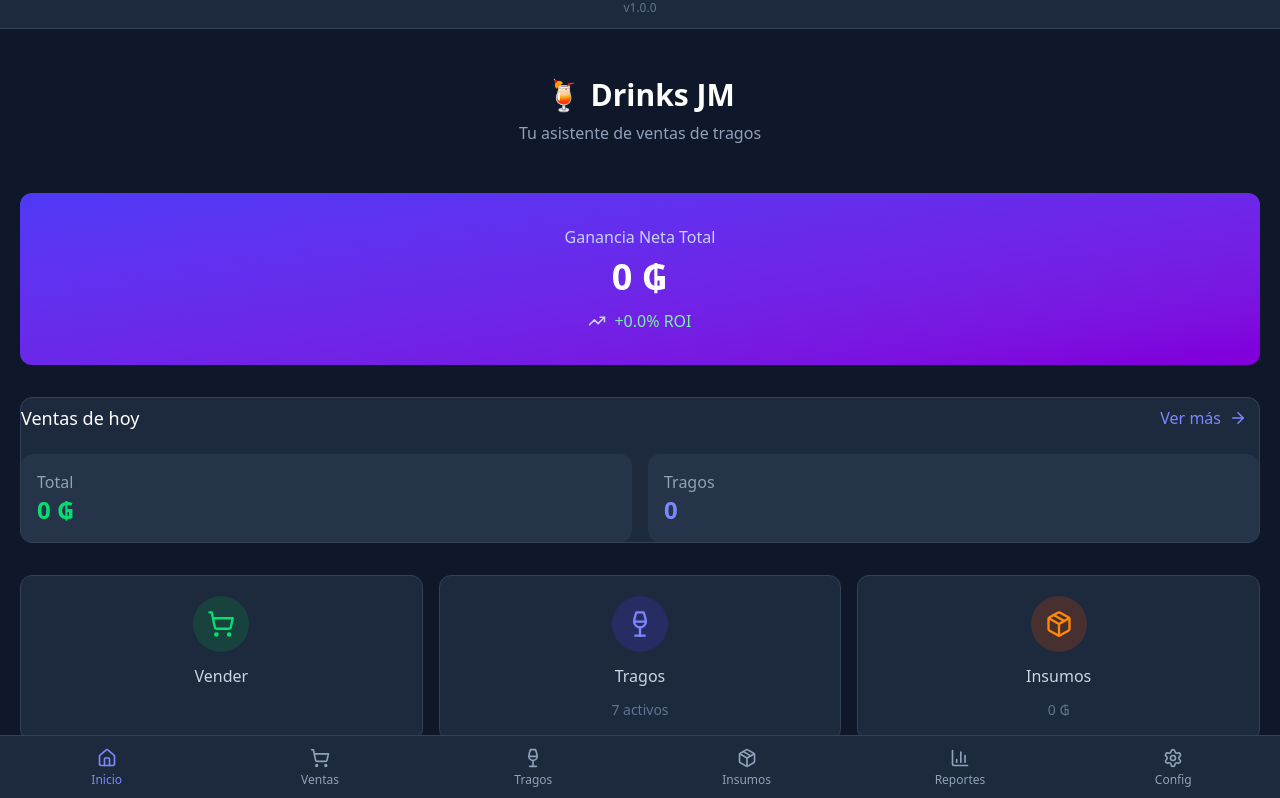
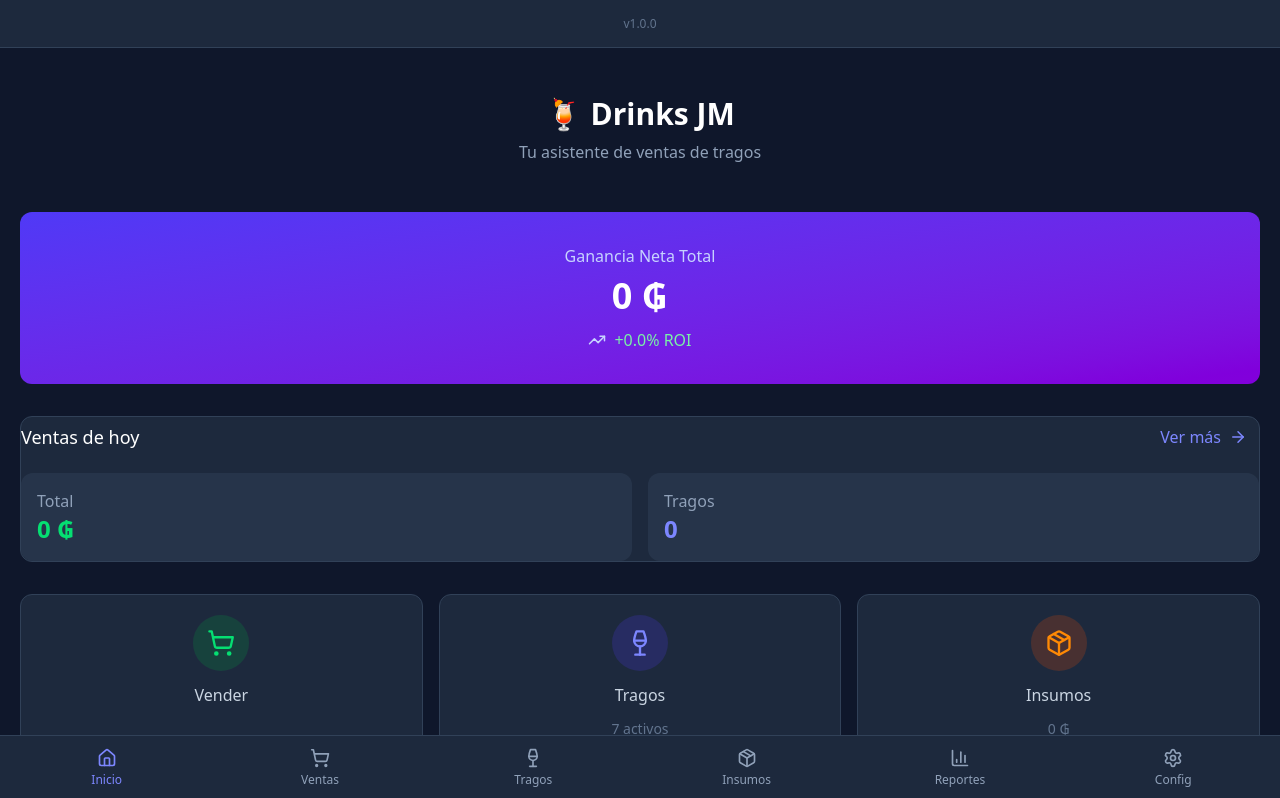
Before and after one commit to ArielAyala/drinks-manager-react, a React (Vite) app: page / in a window 1280 px wide. Shown: the top 798 px of the page. Built offline with nearby package versions, Linux system fonts and the light colour scheme.

Commit message:
Refactor header layout in Layout component for improved styling

```diff
--- a/src/components/Layout.tsx
+++ b/src/components/Layout.tsx
@@ -13,10 +13,8 @@ export function Layout({ children, activeTab, onTabChange, }: LayoutProps) {
   return (
     <div className="min-h-screen bg-slate-900 text-white flex flex-col">
       {/* Header */}
-      <header className="bg-slate-800 border-b border-slate-700 px-4 py-3 safe-area-pt">
-        <div className="flex items-center justify-center">
-          <span className="text-xs text-slate-500">v{packageJson.version}</span>
-        </div>
+      <header className="bg-slate-800 border-b border-slate-700 px-4 h-12 safe-area-pt flex items-center justify-center">
+        <span className="text-xs text-slate-500">v{packageJson.version}</span>
       </header>
 
       {/* Main content */}
```
